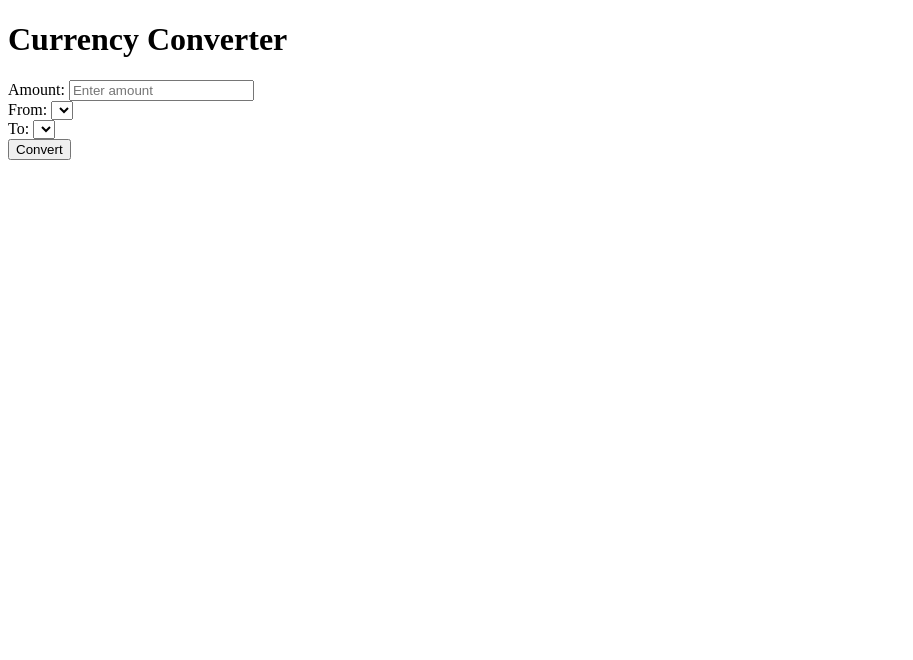
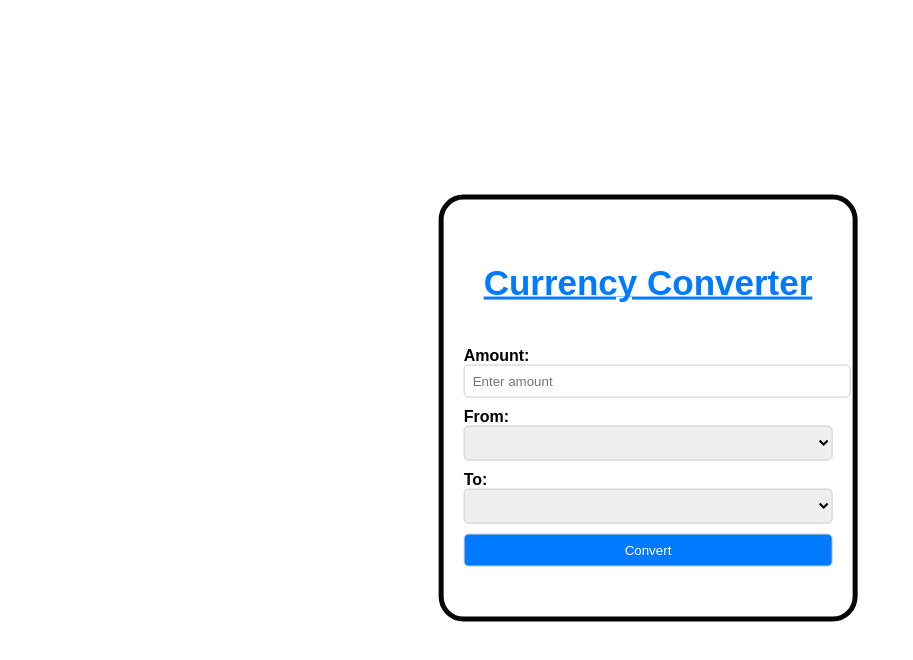
Before and after one commit to DhananjayaKN/currency-app, a plain HTML site: page index.html in a window 1280 px wide. Shown: the whole page, without its empty margins (0-913 px from the left). Drawn offline with Linux system fonts and the light colour scheme; no server answers.

Commit message:
improved interface

```diff
--- a/index.html
+++ b/index.html
@@ -4,7 +4,7 @@
   <meta charset="UTF-8">
   <meta name="viewport" content="width=device-width, initial-scale=1.0">
   <title>Currency Converter</title>
-  <link rel="stylesheet" href="styles.css">
+  <link rel="stylesheet" href="style.css">
 </head>
 <body>
   <div class="container">
--- a/style.css
+++ b/style.css
@@ -1,17 +1,28 @@
 body {
   font-family: Arial, sans-serif;
+  position: absolute;
+  top: 50%;
+  left: 50%;
+  transform: translate(-50%, -50%);
 }
 
 .container {
   max-width: 400px;
   margin: 0 auto;
   padding: 20px;
-    border: 1px solid #ccc;
-    border-radius: 5px;
+  border: 5px solid #060606;
+  border-radius: 25px;
+
+
 }
 
 h1 {
   text-align: center;
+  color:#007bff;
+  padding: 20px;
+  text-align: center;
+  font-size: 35px;
+  text-decoration: underline;
 }
 
 label {
@@ -40,3 +51,9 @@ body {
   margin-top: 20px;
   font-weight: bold;
 }
+
+@media (max-width: 600px) {
+  .container {
+      max-width: 100%;
+  }
+}
```
Lines whose indentation alone changed are shown as unchanged.
